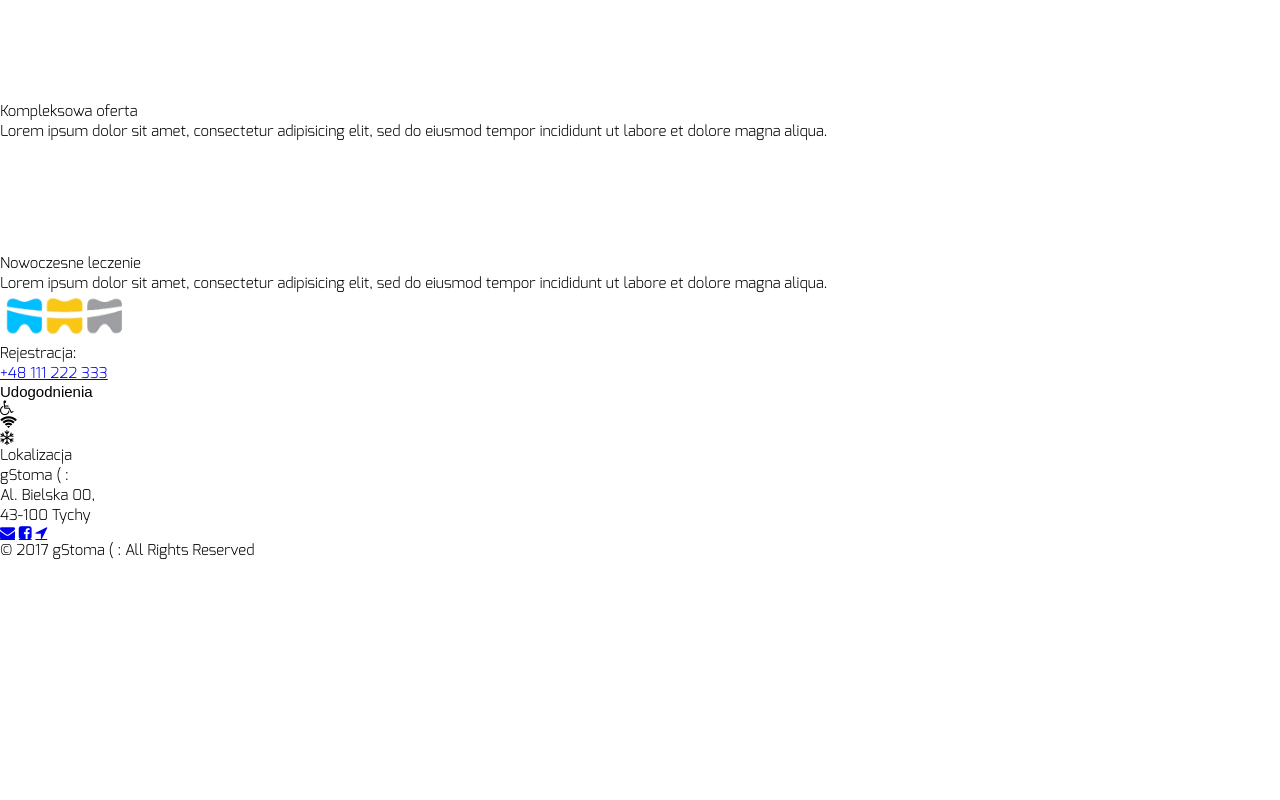
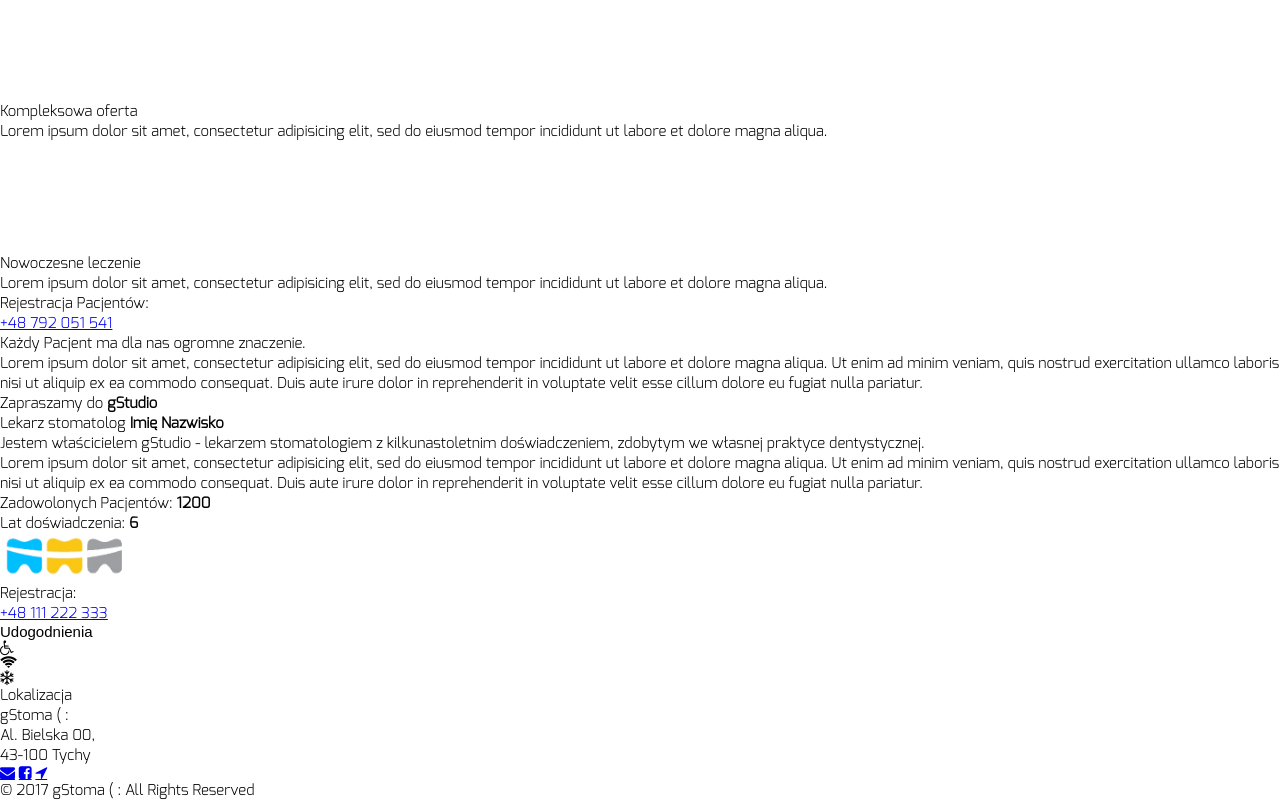
Before and after one commit to danielplatek/00_gStoma, a plain HTML site: page index.html in a window 1280 px wide. Shown: the part 577-1377 px from the top of the page. Before the commit the page ends 1137 px from the top, so only its background shows below. Drawn offline with nearby package versions, Linux system fonts and the light colour scheme; files that its build step writes are made by us from their sources.

Commit message:
services + dentistOffice sections

```diff
--- a/index.html
+++ b/index.html
@@ -43,9 +43,10 @@
         <h1 class="uppercase">Twój gabinet</h1>
         <h1>gStoma ( :</h1>
 
+<!--contact form section-->
         <div class="message">
             <p id="messageName"></p>
-            <p id="messageText">Proszę zadzwoń lub napisz do Nas. Zaproponujemy dogodny termin wizyty.</p>
+            <strong id="messageText">Proszę zadzwoń lub napisz do Nas. Zaproponujemy dogodny termin wizyty.</strong>
             <span id="timer"></span>
 
             <form id="contactForm" method="post" action="">
@@ -59,8 +60,6 @@
             </form>
         </div>
     </section>
-
-
 </header>
 <!-- end header section -->
 
@@ -89,11 +88,37 @@
         </div>
     </div>
 
+<!--services section-->
+<section class="">
+    <div class="">
+        <h1>Rejestracja Pacjentów:</h1>
+        <h1><a href="tel:+48 792 051 541">+48 792 051 541</a></h1>
+        <h3>Każdy Pacjent ma dla nas ogromne znaczenie.</h3>
+        <p>Lorem ipsum dolor sit amet, consectetur adipisicing elit, sed do eiusmod tempor incididunt ut labore et dolore magna aliqua. Ut enim ad minim veniam, quis nostrud exercitation ullamco laboris nisi ut aliquip ex ea commodo consequat. Duis aute irure dolor in reprehenderit in voluptate velit esse cillum dolore eu fugiat nulla pariatur.</p>
+    </div>
+</section>
 
 <!--dentistOffice section -->
+<section id="dentistOffice" class="invitation">
+    <div class="">
+        <div class="">
+            <h1>Zapraszamy do <strong>gStudio</strong></h1>
+            <h2>Lekarz stomatolog <strong>Imię  Nazwisko</strong></h2>
+            <h4>Jestem właścicielem gStudio - lekarzem stomatologiem z kilkunastoletnim doświadczeniem, zdobytym we własnej praktyce dentystycznej. <p>Lorem ipsum dolor sit amet, consectetur adipisicing elit, sed do eiusmod tempor incididunt ut labore et dolore magna aliqua. Ut enim ad minim veniam, quis nostrud exercitation ullamco laboris nisi ut aliquip ex ea commodo consequat. Duis aute irure dolor in reprehenderit in voluptate velit esse cillum dolore eu fugiat nulla pariatur.</p></h4>
+        </div>
+        <div class="">
+            <h3>Zadowolonych Pacjentów: <strong>1200</strong></h3>
+            <h3>Lat doświadczenia: <strong>6</strong></h3>
+        </div>
+    </div>
+</section>
+
 <!--gallery section-->
-<!--services section-->
+<section id="gallery">
 
+</section>
+
+<!--footer section-->
 <footer id="contact" class="">
     <div class="">
         <div class="">
@@ -107,7 +132,6 @@
                 <li>&#xf1eb;</li>
                 <li>&#xf2dc;</li>
             </ul>
-
         </div>
         <div class="">
             <h4>Lokalizacja</h4>
@@ -116,7 +140,7 @@
             <h5>43-100 Tychy</h5>
 
             <div class="socialbtns">
-                <a href="mailto:kontakt@gStoma.pl?subject=Kontakt www" class="email">&#xf0e0;</a>
+                <a href="mailto:kontakt@gStoma.pl?subject=Kontakt from gStoma (:" class="email">&#xf0e0;</a>
                 <a href="#" class="fb">&#xf082;</a>
                 <a href="#" class="location">&#xf124;</a>
                 <a href="#" class=""></a>
```
